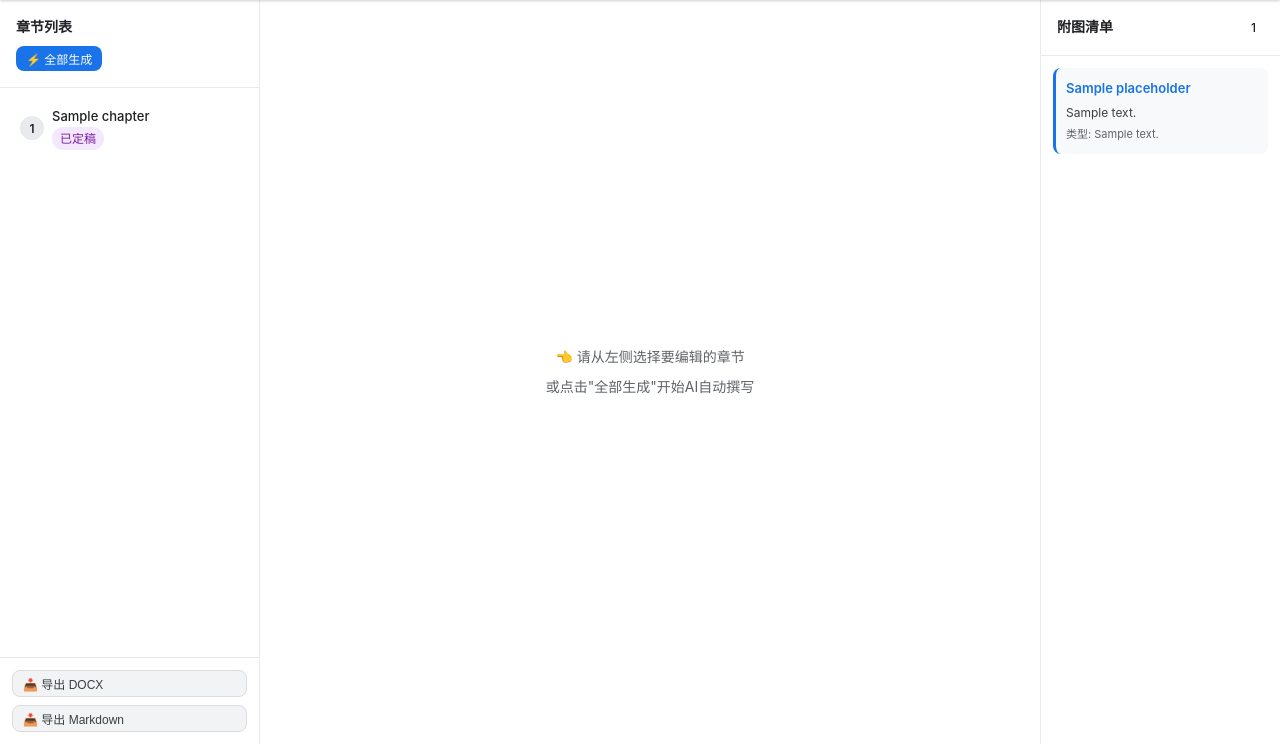
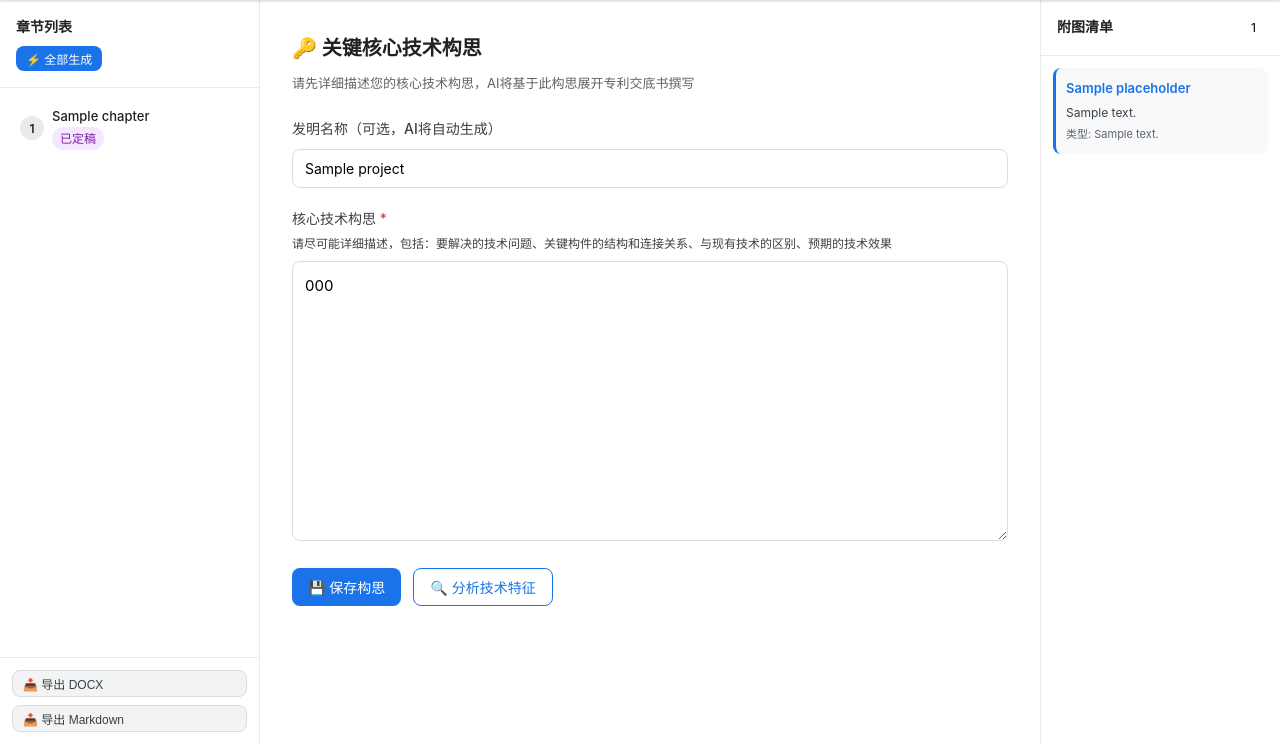
Before and after one commit to Dyp130/Patent-assistant, a FastAPI app: page /project/1 in a window 1280 px wide. Shown: the part 56-800 px from the top of the page. Run offline with FastAPI, Linux system fonts and the light colour scheme; tables that the repository leaves empty hold one stand-in row (values such as "Sample post").

Commit message:
Add concept-first workflow before patent drafting
- Project page now shows concept input panel by default
- User must input and save core technical concept before AI generation
- Added "分析技术特征" button to AI-analyze the concept
- Chapter editor shows "返回构思" button to navigate back
- Generate buttons validate concept exists before proceeding

```diff
--- a/src/static/css/style.css
+++ b/src/static/css/style.css
@@ -157,3 +157,26 @@ body { font-family: -apple-system, BlinkMacSystemFont, "Segoe UI", "Microsoft Ya
 .empty-icon { font-size: 48px; margin-bottom: 16px; }
 .loading, .error { text-align: center; padding: 20px; color: var(--gray-500); }
 .error { color: var(--error); }
+
+/* === Concept Panel === */
+.concept-panel { flex: 1; overflow-y: auto; padding: 32px; max-width: 800px; margin: 0 auto; width: 100%; }
+.concept-header { margin-bottom: 24px; }
+.concept-header h2 { font-size: 20px; margin-bottom: 8px; }
+.concept-header .hint-text { font-size: 13px; color: var(--gray-500); }
+.concept-body .form-group { margin-bottom: 20px; }
+.concept-body label { display: block; font-weight: 500; margin-bottom: 8px; color: var(--gray-700); font-size: 14px; }
+.concept-body label .hint-text { display: block; margin-top: 4px; font-weight: 400; font-size: 12px; }
+.concept-body label .required { color: var(--error); font-weight: 400; }
+.concept-textarea { min-height: 280px; font-size: 15px; line-height: 1.8; }
+.concept-actions { display: flex; gap: 12px; margin-top: 8px; }
+
+/* === Concept Analysis === */
+.concept-analysis { margin-top: 24px; padding: 20px; background: var(--gray-50); border-radius: var(--radius); border: 1px solid var(--gray-200); }
+.concept-analysis h3 { font-size: 16px; margin-bottom: 16px; }
+.analysis-grid { display: grid; grid-template-columns: 1fr 1fr; gap: 12px; }
+.analysis-item { padding: 10px; background: #fff; border-radius: var(--radius); }
+.analysis-item strong { display: block; font-size: 12px; color: var(--primary); margin-bottom: 4px; }
+.analysis-item p { font-size: 13px; line-height: 1.6; color: var(--gray-700); }
+
+/* === Chapter Editor (inside editor panel) === */
+#chapter-editor { flex: 1; display: flex; flex-direction: column; overflow: hidden; }
--- a/src/static/js/project.js
+++ b/src/static/js/project.js
@@ -3,20 +3,142 @@
 const projectId = document.querySelector('.workspace')?.dataset.projectId;
 let currentChapter = null;
 let chapters = [];
+let projectInfo = null;  // full project data with concept
 
 // === Initialization ===
 document.addEventListener('DOMContentLoaded', async () => {
     if (!projectId) return;
+    await loadProjectInfo();
     await loadChapters();
     await loadFigures();
+    showConceptPanel();
 });
+
+// === Load Project Info ===
+async function loadProjectInfo() {
+    try {
+        projectInfo = await api.get(`/api/projects/${projectId}`);
+        document.getElementById('concept-text').value = projectInfo.technical_concept || '';
+        document.getElementById('concept-title').value = projectInfo.title || '';
+        document.querySelector('.nav-logo').textContent = '📄 ' + (projectInfo.title || '未命名项目');
+    } catch (e) {
+        showToast('加载项目信息失败: ' + e.message, 'error');
+    }
+}
+
+// === Panel Switching ===
+function showConceptPanel() {
+    currentChapter = null;
+    document.getElementById('concept-panel').style.display = 'block';
+    document.getElementById('chapter-editor').style.display = 'none';
+    renderChapterNav(chapters);
+}
+
+function backToConcept() {
+    showConceptPanel();
+}
+
+function showChapterEditor(ch) {
+    currentChapter = ch;
+    document.getElementById('concept-panel').style.display = 'none';
+    document.getElementById('chapter-editor').style.display = 'flex';
+    document.getElementById('editor-chapter-title').textContent = `${ch.chapter_order}. ${ch.chapter_name}`;
+    document.getElementById('editor-chapter-status').className = `badge badge-${ch.status}`;
+    document.getElementById('editor-chapter-status').textContent = statusLabel(ch.status);
+    document.getElementById('editor-textarea').value = ch.content || '';
+    document.getElementById('editor-preview').style.display = 'none';
+    document.getElementById('editor-textarea').style.display = 'block';
+    document.getElementById('btn-preview').textContent = '👁 预览';
+
+    // Wire up buttons
+    document.getElementById('btn-generate-chapter').onclick = () => generateChapter(ch.id);
+    document.getElementById('btn-preview').onclick = togglePreview;
+    document.getElementById('btn-save').onclick = saveChapter;
+
+    const btnVer = document.getElementById('btn-version');
+    if (ch.versions && ch.versions.length) {
+        btnVer.style.display = '';
+        btnVer.textContent = `🕐 历史版本 (${ch.versions.length})`;
+        btnVer.onclick = showVersions;
+    } else {
+        btnVer.style.display = 'none';
+    }
+
+    renderChapterNav(chapters);
+}
+
+// === Concept Management ===
+async function saveConcept() {
+    const title = document.getElementById('concept-title').value.trim();
+    const concept = document.getElementById('concept-text').value.trim();
+
+    if (concept.length < 10) {
+        showToast('请至少输入10个字符描述您的核心技术构思', 'error');
+        document.getElementById('concept-text').focus();
+        return;
+    }
+
+    try {
+        const updated = await api.put(`/api/projects/${projectId}`, {
+            title: title || undefined,
+            technical_concept: concept,
+        });
+        projectInfo = updated;
+        document.querySelector('.nav-logo').textContent = '📄 ' + (updated.title || '未命名项目');
+        showToast('核心技术构思已保存，可以开始撰写', 'success');
+    } catch (e) {
+        showToast('保存失败: ' + e.message, 'error');
+    }
+}
+
+async function analyzeConcept() {
+    // Save first
+    await saveConcept();
+
+    const resultDiv = document.getElementById('concept-analysis-result');
+    resultDiv.style.display = 'block';
+    resultDiv.innerHTML = '<div class="loading">正在分析技术特征...</div>';
+
+    try {
+        const analysis = await api.post(`/api/projects/${projectId}/generate/analyze`);
+        resultDiv.innerHTML = `
+            <h3>📊 技术特征分析结果</h3>
+            <div class="analysis-grid">
+                <div class="analysis-item">
+                    <strong>核心发明构思</strong>
+                    <p>${escapeHtml(analysis.core_inventive_concept || '—')}</p>
+                </div>
+                <div class="analysis-item">
+                    <strong>要解决的技术问题</strong>
+                    <p>${escapeHtml(analysis.technical_problem || '—')}</p>
+                </div>
+                <div class="analysis-item">
+                    <strong>关键构件</strong>
+                    <p>${(analysis.key_components || []).map(escapeHtml).join('、') || '—'}</p>
+                </div>
+                <div class="analysis-item">
+                    <strong>连接方式</strong>
+                    <p>${(analysis.connection_types || []).map(escapeHtml).join('、') || '—'}</p>
+                </div>
+                <div class="analysis-item">
+                    <strong>创新点</strong>
+                    <p>${(analysis.novel_features || []).map(escapeHtml).join('；') || '—'}</p>
+                </div>
+                <div class="analysis-item">
+                    <strong>预期技术效果</strong>
+                    <p>${(analysis.technical_effects || []).map(escapeHtml).join('；') || '—'}</p>
+                </div>
+            </div>
+        `;
+        showToast('技术特征分析完成', 'success');
+    } catch (e) {
+        resultDiv.innerHTML = `<div class="error">分析失败: ${e.message}</div>`;
+    }
+}
 
 // === Chapter Navigation ===
 async function loadChapters() {
     try {
-        const data = await api.get(`/api/projects/${projectId}`);
-        document.querySelector('.nav-logo').textContent = '📄 ' + (data.title || '未命名项目');
-
         const resp = await api.get(`/api/projects/${projectId}/chapters`);
         chapters = resp;
         renderChapterNav(resp);
@@ -41,88 +163,14 @@ function renderChapterNav(chapters) {
     `).join('');
 }
 
-function statusLabel(s) {
-    const map = { pending: '待生成', ai_generated: 'AI生成', user_edited: '已编辑', finalized: '已定稿' };
-    return map[s] || s;
-}
-
-// === Chapter Selection & Editor ===
+// === Chapter Selection ===
 async function selectChapter(chapterId) {
     try {
         const ch = await api.get(`/api/projects/${projectId}/chapters/${chapterId}`);
-        currentChapter = ch;
-        renderChapterNav(chapters);
-        renderEditor(ch);
+        showChapterEditor(ch);
     } catch (e) {
         showToast('加载章节失败: ' + e.message, 'error');
     }
-}
-
-function renderEditor(ch) {
-    const panel = document.getElementById('editor-panel');
-    const figures = (ch.figure_placeholders || []).map((f, i) =>
-        `<div class="figure-marker">[${f.position_label}] ${escapeHtml(f.description)}</div>`
-    ).join('');
-
-    panel.innerHTML = `
-        <div class="editor-toolbar">
-            <h3>${ch.chapter_order}. ${escapeHtml(ch.chapter_name)}</h3>
-            <span class="badge badge-${ch.status}">${statusLabel(ch.status)}</span>
-            <button class="btn btn-outline btn-sm" onclick="generateChapter(${ch.id})">🤖 AI生成</button>
-            <button class="btn btn-secondary btn-sm" onclick="togglePreview()">👁 预览</button>
-            <button class="btn btn-primary btn-sm" onclick="saveChapter()">💾 保存</button>
-            ${ch.versions?.length ? `<button class="btn btn-secondary btn-sm" onclick="showVersions()">🕐 历史版本 (${ch.versions.length})</button>` : ''}
-        </div>
-        <div class="editor-body">
-            <textarea class="editor-textarea" id="editor-textarea"
-                placeholder="请在此编辑章节内容，或点击「AI生成」自动撰写...">${ch.content || ''}</textarea>
-            <div class="editor-preview" id="editor-preview" style="display:none">
-                ${ch.content ? renderMarkdown(ch.content) : '<p>暂无内容</p>'}
-                ${figures ? `<div class="figure-markers">${figures}</div>` : ''}
-            </div>
-        </div>
-    `;
-}
-
-function togglePreview() {
-    const preview = document.getElementById('editor-preview');
-    const textarea = document.getElementById('editor-textarea');
-    if (preview && textarea) {
-        const show = preview.style.display === 'none';
-        preview.style.display = show ? 'block' : 'none';
-        textarea.style.display = show ? 'none' : 'block';
-        if (show) {
-            const figures = (currentChapter?.figure_placeholders || []).map((f, i) =>
-                `<div class="figure-marker">[${f.position_label}] ${escapeHtml(f.description)}</div>`
-            ).join('');
-            preview.innerHTML = renderMarkdown(textarea.value) + (figures ? `<div class="figure-markers">${figures}</div>` : '');
-        }
-    }
-}
-
-// === Simple Markdown Renderer ===
-function renderMarkdown(md) {
-    if (!md) return '';
-    let html = md
-        .replace(/&/g, '&amp;').replace(/</g, '&lt;').replace(/>/g, '&gt;')
-        // Headings
-        .replace(/^### (.+)$/gm, '<h3>$1</h3>')
-        .replace(/^## (.+)$/gm, '<h2>$1</h2>')
-        .replace(/^# (.+)$/gm, '<h1>$1</h1>')
-        // Bold and italic
-        .replace(/\*\*(.+?)\*\*/g, '<strong>$1</strong>')
-        .replace(/\*(.+?)\*/g, '<em>$1</em>')
-        // Lists
-        .replace(/^- (.+)$/gm, '<li>$1</li>')
-        .replace(/^(\d+)[\.\)] (.+)$/gm, '<li>$2</li>')
-        // Figure markers
-        .replace(/\[插入图(\d+)[：:]\s*([^\]]+)\]/g, '<div class="figure-marker">[图$1] $2</div>')
-        // Paragraphs
-        .replace(/\n\n/g, '</p><p>')
-        .replace(/\n/g, '<br>');
-
-    html = '<p>' + html + '</p>';
-    return html;
 }
 
 // === Save Chapter ===
@@ -137,34 +185,59 @@ const saveChapter = debounce(async () => {
             { content: textarea.value }
         );
         currentChapter = ch;
-        // Refresh the chapter in the list
         const idx = chapters.findIndex(c => c.id === ch.id);
         if (idx >= 0) {
             chapters[idx] = ch;
             renderChapterNav(chapters);
         }
+        document.getElementById('editor-chapter-status').className = `badge badge-${ch.status}`;
+        document.getElementById('editor-chapter-status').textContent = statusLabel(ch.status);
         showToast('保存成功', 'success');
     } catch (e) {
         showToast('保存失败: ' + e.message, 'error');
     }
 }, 800);
 
+function togglePreview() {
+    const preview = document.getElementById('editor-preview');
+    const textarea = document.getElementById('editor-textarea');
+    if (preview && textarea) {
+        const show = preview.style.display === 'none';
+        preview.style.display = show ? 'block' : 'none';
+        textarea.style.display = show ? 'none' : 'block';
+        document.getElementById('btn-preview').textContent = show ? '📝 编辑' : '👁 预览';
+        if (show) {
+            const figures = (currentChapter?.figure_placeholders || []).map(f =>
+                `<div class="figure-marker">[${f.position_label}] ${escapeHtml(f.description)}</div>`
+            ).join('');
+            preview.innerHTML = renderMarkdown(textarea.value) + (figures ? `<div class="figure-markers">${figures}</div>` : '');
+        }
+    }
+}
+
 // === AI Generation ===
 async function generateChapter(chapterId) {
+    // Ensure concept is saved
+    const concept = document.getElementById('concept-text').value.trim();
+    if (concept.length < 10) {
+        showToast('请先在核心技术构思中输入足够的技术描述', 'error');
+        showConceptPanel();
+        document.getElementById('concept-text').focus();
+        return;
+    }
+    await saveConcept();
+
     const overlay = document.getElementById('streaming-overlay');
     const title = document.getElementById('streaming-title');
     const output = document.getElementById('streaming-output');
 
     const ch = chapters.find(c => c.id === chapterId);
-    title.textContent = `正在生成: ${ch?.chapter_name || ''}`;
+    title.textContent = `基于核心技术构思，正在生成: ${ch?.chapter_name || ''}`;
     output.textContent = '';
     overlay.style.display = 'flex';
 
     try {
-        const resp = await fetch(`/api/projects/${projectId}/generate/chapter/${chapterId}/stream`, {
-            method: 'POST',
-        });
-
+        const resp = await fetch(`/api/projects/${projectId}/generate/chapter/${chapterId}/stream`, { method: 'POST' });
         const reader = resp.body.getReader();
         const decoder = new TextDecoder();
         let buffer = '';
@@ -173,11 +246,9 @@ async function generateChapter(chapterId) {
         while (true) {
             const { done, value } = await reader.read();
             if (done) break;
-
             buffer += decoder.decode(value, { stream: true });
             const lines = buffer.split('\n');
             buffer = lines.pop() || '';
-
             for (const line of lines) {
                 if (!line.startsWith('data: ')) continue;
                 try {
@@ -199,7 +270,7 @@ async function generateChapter(chapterId) {
                     if (data.error) {
                         title.textContent = '❌ ' + data.error;
                     }
-                } catch (e) { /* parse error, skip */ }
+                } catch (e) { /* skip */ }
             }
         }
     } catch (e) {
@@ -209,11 +280,21 @@ async function generateChapter(chapterId) {
 }
 
 async function generateAll() {
+    // Ensure concept exists
+    const concept = document.getElementById('concept-text').value.trim();
+    if (concept.length < 10) {
+        showToast('请先输入关键核心技术构思（至少10个字符）', 'error');
+        showConceptPanel();
+        document.getElementById('concept-text').focus();
+        return;
+    }
+    await saveConcept();
+
     const overlay = document.getElementById('streaming-overlay');
     const title = document.getElementById('streaming-title');
     const output = document.getElementById('streaming-output');
 
-    title.textContent = '正在生成全部章节...';
+    title.textContent = '基于核心技术构思，正在生成全部章节...';
     output.textContent = '';
     overlay.style.display = 'flex';
 
@@ -227,11 +308,9 @@ async function generateAll() {
         while (true) {
             const { done, value } = await reader.read();
             if (done) break;
-
             buffer += decoder.decode(value, { stream: true });
             const lines = buffer.split('\n');
             buffer = lines.pop() || '';
-
             for (const line of lines) {
                 if (!line.startsWith('data: ')) continue;
                 try {
@@ -274,7 +353,6 @@ async function showVersions() {
         showToast('暂无历史版本', 'info');
         return;
     }
-    // Simple: restore latest version
     const latest = currentChapter.versions[0];
     if (confirm(`恢复到版本 ${latest.version_number}？当前内容将被保存为历史版本。`)) {
         try {
@@ -297,12 +375,10 @@ async function loadFigures() {
         const list = document.getElementById('figure-list');
         const count = document.getElementById('figure-count');
         count.textContent = figures.length;
-
         if (!figures.length) {
             list.innerHTML = '<p class="hint">生成章节后，附图标记将自动显示在此处</p>';
             return;
         }
-
         list.innerHTML = figures.map(f => `
             <div class="figure-item">
                 <div class="figure-number">${escapeHtml(f.position_label)}</div>
@@ -310,24 +386,20 @@ async function loadFigures() {
                 <div class="figure-chapter">类型: ${escapeHtml(f.content_type)}</div>
             </div>
         `).join('');
-    } catch (e) {
-        // silently fail for figure panel
-    }
+    } catch (e) { /* silent */ }
 }
 
 // === Export ===
 async function exportDocx() {
     try {
-        const resp = await api.get(`/api/projects/${projectId}/export/docx`);
-        if (resp.filepath) {
-            const finalUrl = `/api/projects/${projectId}/export/download/${resp.filename}`;
-            window.open(finalUrl, '_blank');
+        const resp = await api.post(`/api/projects/${projectId}/export/docx`);
+        if (resp.filename) {
+            window.open(`/api/projects/${projectId}/export/download/${resp.filename}`, '_blank');
             showToast('DOCX 导出成功', 'success');
         }
     } catch (e) {
-        // Try POST instead
         try {
-            const resp = await api.post(`/api/projects/${projectId}/export/docx`);
+            const resp = await api.get(`/api/projects/${projectId}/export/docx`);
             if (resp.filename) {
                 window.open(`/api/projects/${projectId}/export/download/${resp.filename}`, '_blank');
                 showToast('DOCX 导出成功', 'success');
@@ -349,3 +421,21 @@ async function exportMarkdown() {
         showToast('导出失败: ' + e.message, 'error');
     }
 }
+
+// === Simple Markdown Render ===
+function renderMarkdown(md) {
+    if (!md) return '';
+    let html = md
+        .replace(/&/g, '&amp;').replace(/</g, '&lt;').replace(/>/g, '&gt;')
+        .replace(/^### (.+)$/gm, '<h3>$1</h3>')
+        .replace(/^## (.+)$/gm, '<h2>$1</h2>')
+        .replace(/^# (.+)$/gm, '<h1>$1</h1>')
+        .replace(/\*\*(.+?)\*\*/g, '<strong>$1</strong>')
+        .replace(/\*(.+?)\*/g, '<em>$1</em>')
+        .replace(/^- (.+)$/gm, '<li>$1</li>')
+        .replace(/^(\d+)[\.\)] (.+)$/gm, '<li>$2</li>')
+        .replace(/\[插入图(\d+)[：:]\s*([^\]]+)\]/g, '<div class="figure-marker">[图$1] $2</div>')
+        .replace(/\n\n/g, '</p><p>')
+        .replace(/\n/g, '<br>');
+    return '<p>' + html + '</p>';
+}
--- a/src/templates/project.html
+++ b/src/templates/project.html
@@ -20,11 +20,53 @@
         </div>
     </aside>
 
-    <!-- Center: Chapter Editor -->
+    <!-- Center: Main Area -->
     <section class="editor" id="editor-panel">
-        <div class="editor-placeholder">
-            <p>👈 请从左侧选择要编辑的章节</p>
-            <p>或点击"全部生成"开始AI自动撰写</p>
+        <!-- Concept Panel (shown by default when no chapter is selected) -->
+        <div id="concept-panel" class="concept-panel">
+            <div class="concept-header">
+                <h2>🔑 关键核心技术构思</h2>
+                <span class="hint-text">请先详细描述您的核心技术构思，AI将基于此构思展开专利交底书撰写</span>
+            </div>
+            <div class="concept-body">
+                <div class="form-group">
+                    <label for="concept-title">发明名称（可选，AI将自动生成）</label>
+                    <input type="text" id="concept-title" class="form-input" placeholder="例如：一种基于X型交叉折叠结构的轻量化自行车车架">
+                </div>
+                <div class="form-group">
+                    <label for="concept-text">
+                        核心技术构思 <span class="required">*</span>
+                        <span class="hint-text">请尽可能详细描述，包括：要解决的技术问题、关键构件的结构和连接关系、与现有技术的区别、预期的技术效果</span>
+                    </label>
+                    <textarea id="concept-text" class="form-input concept-textarea"
+                        placeholder="请在此详细描述您的关键核心技术构思...
+
+例如：&#10;1. 要解决的技术问题：传统折叠自行车车架折叠机构复杂，折叠后体积较大，且重量偏重...&#10;2. 关键技术方案：采用X型交叉折叠结构，车架主体由上管、下管、中轴铰链和快拆锁紧机构组成...&#10;3. 创新点：交叉折叠结构使得折叠后体积缩小60%；自锁铰链装置无需额外工具即可实现快速折叠和展开...&#10;4. 预期效果：折叠后体积缩小60%，重量减轻15%，折叠/展开时间不超过10秒..."></textarea>
+                </div>
+                <div class="concept-actions">
+                    <button class="btn btn-primary" onclick="saveConcept()">💾 保存构思</button>
+                    <button class="btn btn-outline" onclick="analyzeConcept()">🔍 分析技术特征</button>
+                </div>
+                <div id="concept-analysis-result" class="concept-analysis" style="display:none"></div>
+            </div>
+        </div>
+
+        <!-- Chapter Editor (shown when a chapter is selected) -->
+        <div id="chapter-editor" style="display:none">
+            <div class="editor-toolbar">
+                <h3 id="editor-chapter-title"></h3>
+                <span id="editor-chapter-status" class="badge"></span>
+                <button class="btn btn-outline btn-sm" id="btn-generate-chapter">🤖 AI生成</button>
+                <button class="btn btn-secondary btn-sm" id="btn-preview">👁 预览</button>
+                <button class="btn btn-primary btn-sm" id="btn-save">💾 保存</button>
+                <button class="btn btn-secondary btn-sm" id="btn-version" style="display:none">🕐 历史版本</button>
+                <button class="btn btn-secondary btn-sm" onclick="backToConcept()">← 返回构思</button>
+            </div>
+            <div class="editor-body">
+                <textarea class="editor-textarea" id="editor-textarea"
+                    placeholder="请在此编辑章节内容，或点击「AI生成」基于核心技术构思自动撰写..."></textarea>
+                <div class="editor-preview" id="editor-preview" style="display:none"></div>
+            </div>
         </div>
     </section>
 
```
